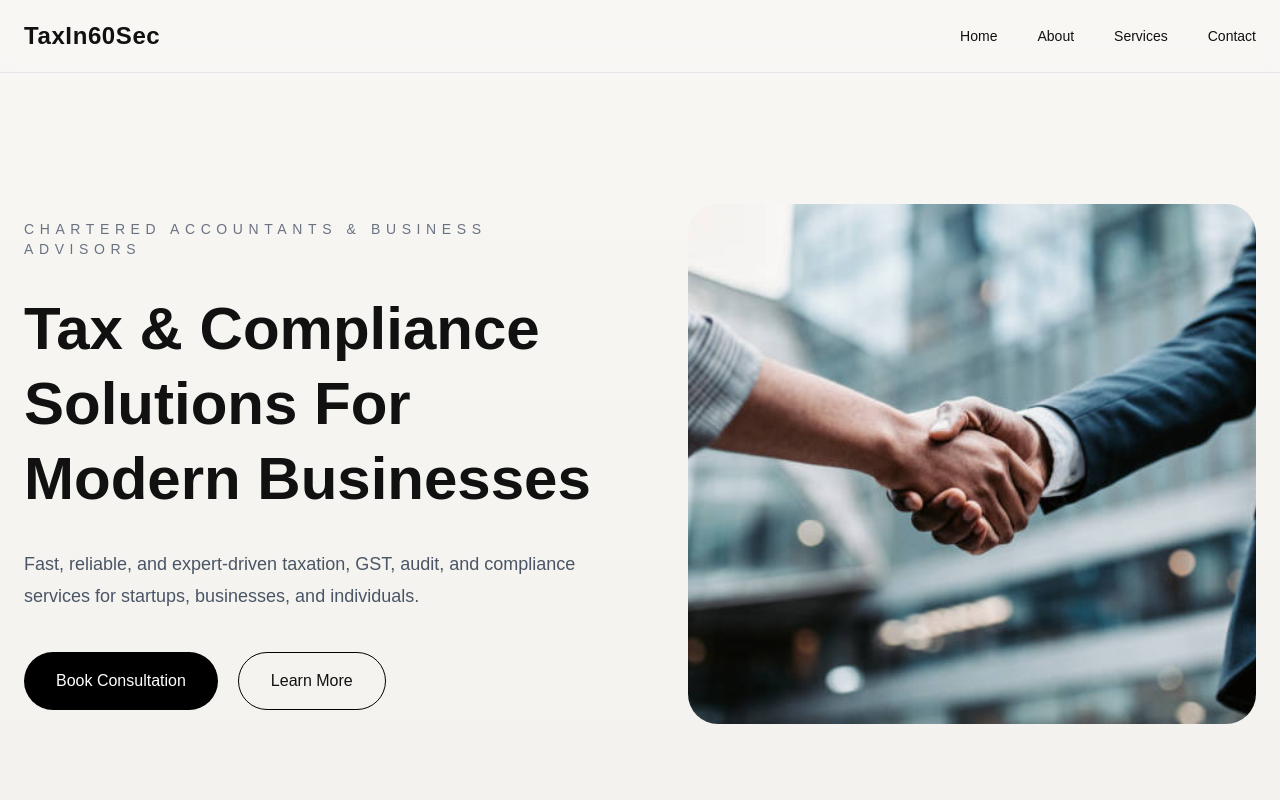
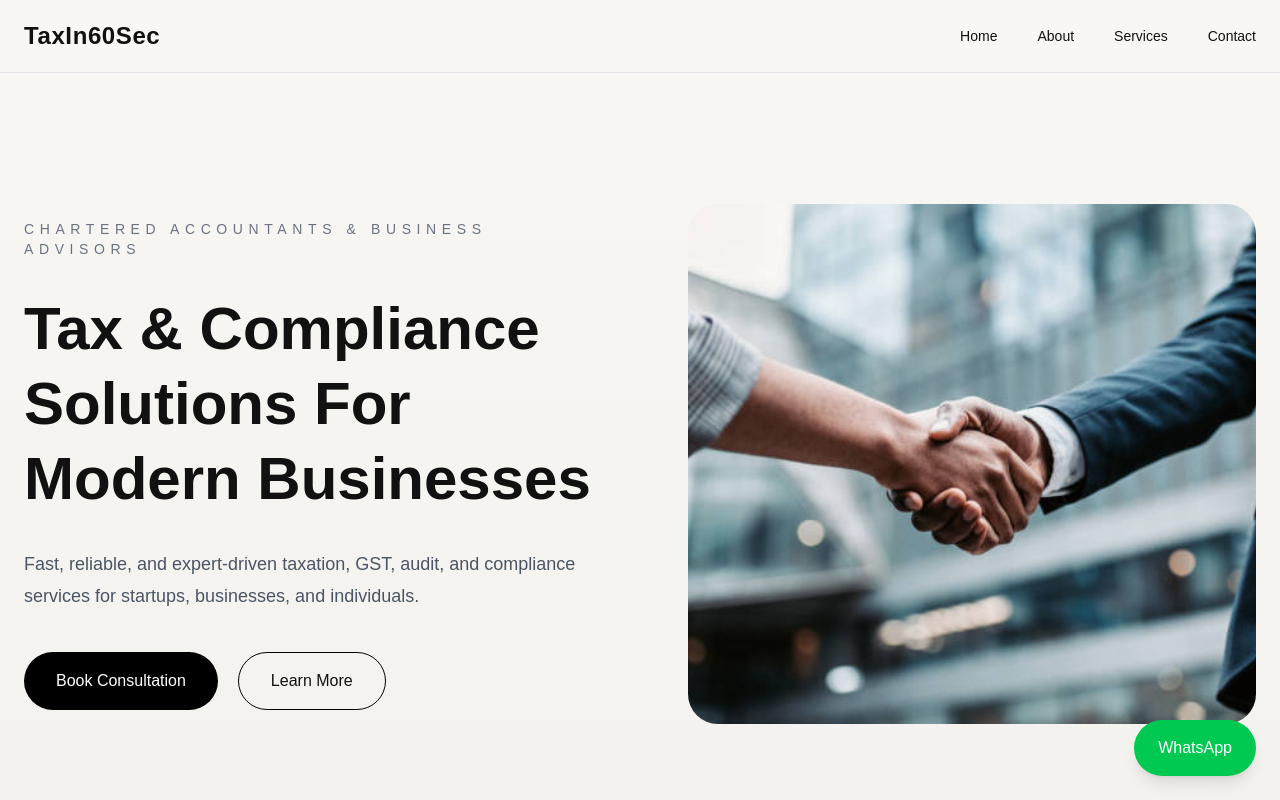
Before and after one commit to nithinreddyavula/taxin60sec, a Next.js app: page / in a window 1280 px wide. Shown: the top 800 px of the page. Built offline with nearby package versions, Linux system fonts and the light colour scheme.

Commit message:
added whatsapp floating button

```diff
--- a/app/layout.tsx
+++ b/app/layout.tsx
@@ -1,6 +1,8 @@
 import type { Metadata } from "next";
 import { Geist, Geist_Mono } from "next/font/google";
 import "./globals.css";
+
+import WhatsAppButton from "@/components/WhatsAppButton";
 
 const geistSans = Geist({
   variable: "--font-geist-sans",
@@ -13,8 +15,8 @@ const geistMono = Geist_Mono({
 });
 
 export const metadata: Metadata = {
-  title: "Create Next App",
-  description: "Generated by create next app",
+  title: "TaxIn60Sec",
+  description: "Professional Tax & Compliance Services",
 };
 
 export default function RootLayout({
@@ -27,7 +29,13 @@ export default function RootLayout({
       lang="en"
       className={`${geistSans.variable} ${geistMono.variable} h-full antialiased`}
     >
-      <body className="min-h-full flex flex-col">{children}</body>
+      <body className="min-h-full flex flex-col">
+
+        {children}
+
+        <WhatsAppButton />
+
+      </body>
     </html>
   );
 }
--- /dev/null
+++ b/components/WhatsAppButton.tsx
@@ -0,0 +1,13 @@
+export default function WhatsAppButton() {
+
+  return (
+    <a
+      href="https://wa.me/917013734079"
+      target="_blank"
+      rel="noopener noreferrer"
+      className="fixed bottom-6 right-6 bg-green-500 text-white px-6 py-4 rounded-full shadow-lg hover:scale-105 transition z-50"
+    >
+      WhatsApp
+    </a>
+  );
+}
```
